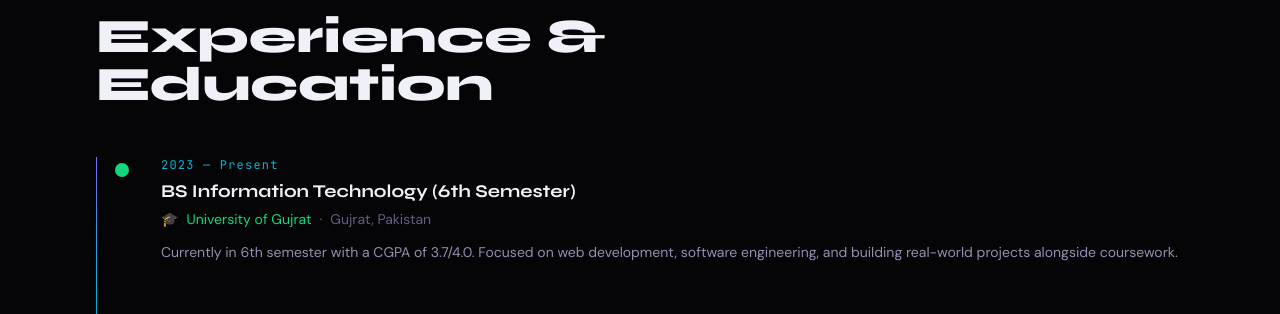
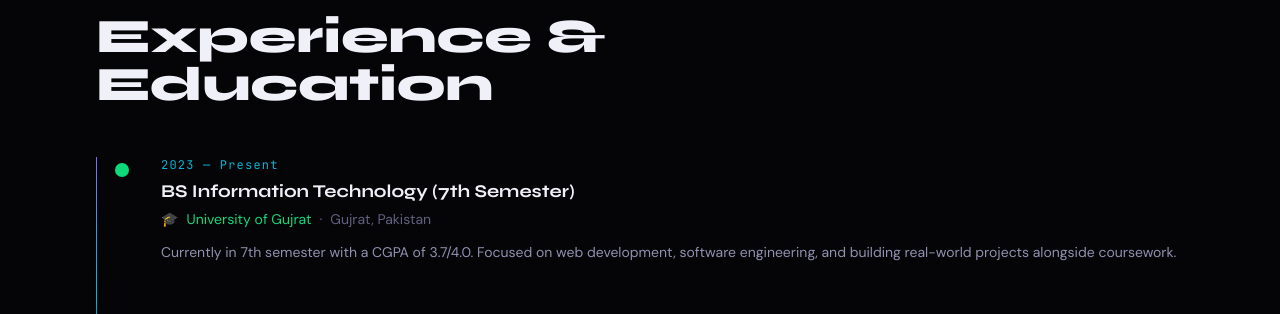
Before and after one commit to codedbyumer/Portfolio, a React (Vite) app: page / in a window 1280 px wide. Shown: the part 3845-4159 px from the top of the page. Built offline with nearby package versions, Linux system fonts and the light colour scheme.

Commit message:
fix about section - remove badge and emoji

```diff
--- a/src/data/config.js
+++ b/src/data/config.js
@@ -99,12 +99,12 @@ export const experience = [
 
 {
     date: '2023 — Present',
-    role: 'BS Information Technology (6th Semester)',
+    role: 'BS Information Technology (7th Semester)',
     company: 'University of Gujrat',
     location: 'Gujrat, Pakistan',
     emoji: '🎓',
     color: 'var(--green)',
-    description: 'Currently in 6th semester with a CGPA of 3.7/4.0. Focused on web development, software engineering, and building real-world projects alongside coursework.',
+    description: 'Currently in 7th semester with a CGPA of 3.7/4.0. Focused on web development, software engineering, and building real-world projects alongside coursework.',
   },
   {
     date: '2024 — Present',
```
